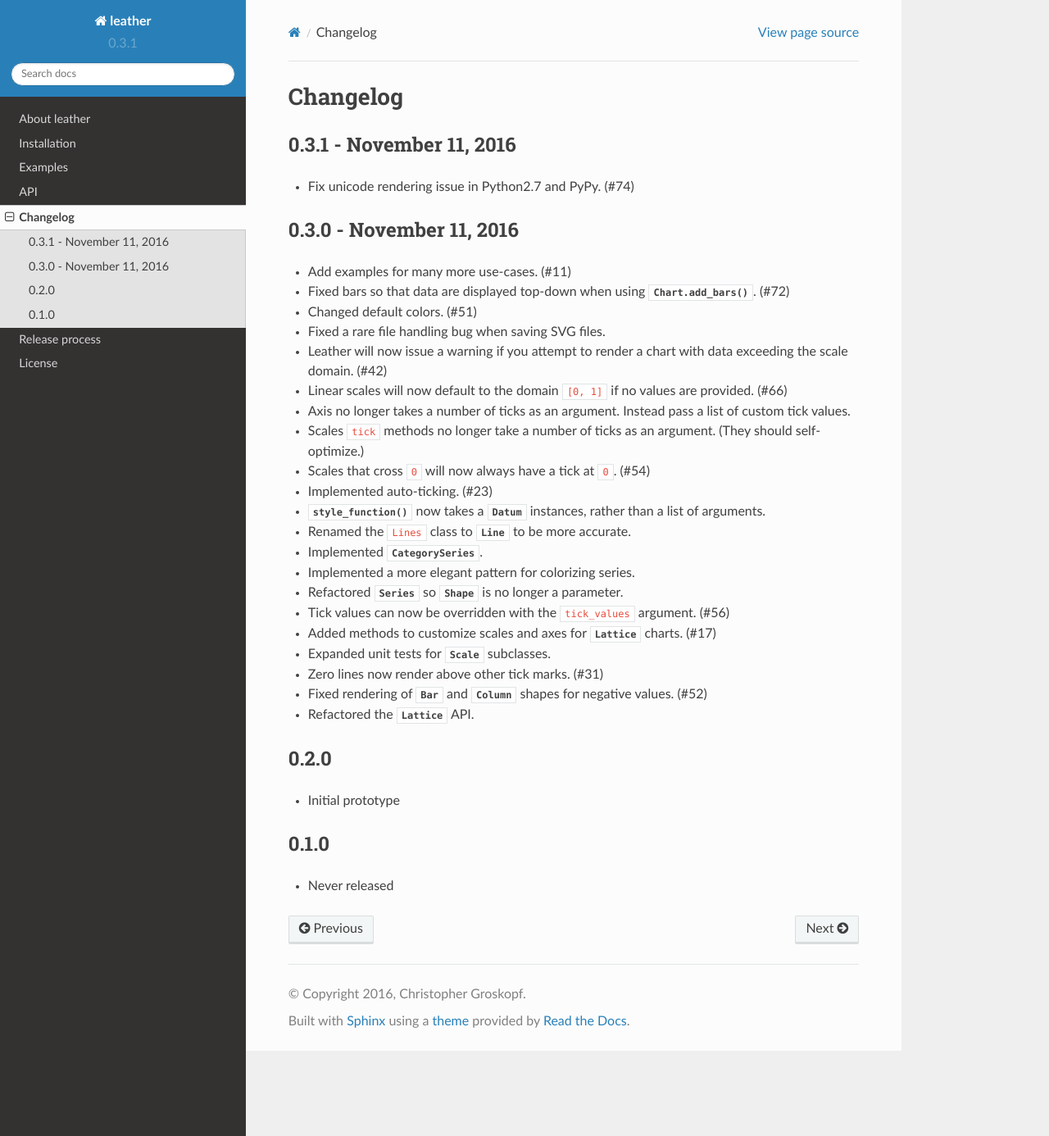
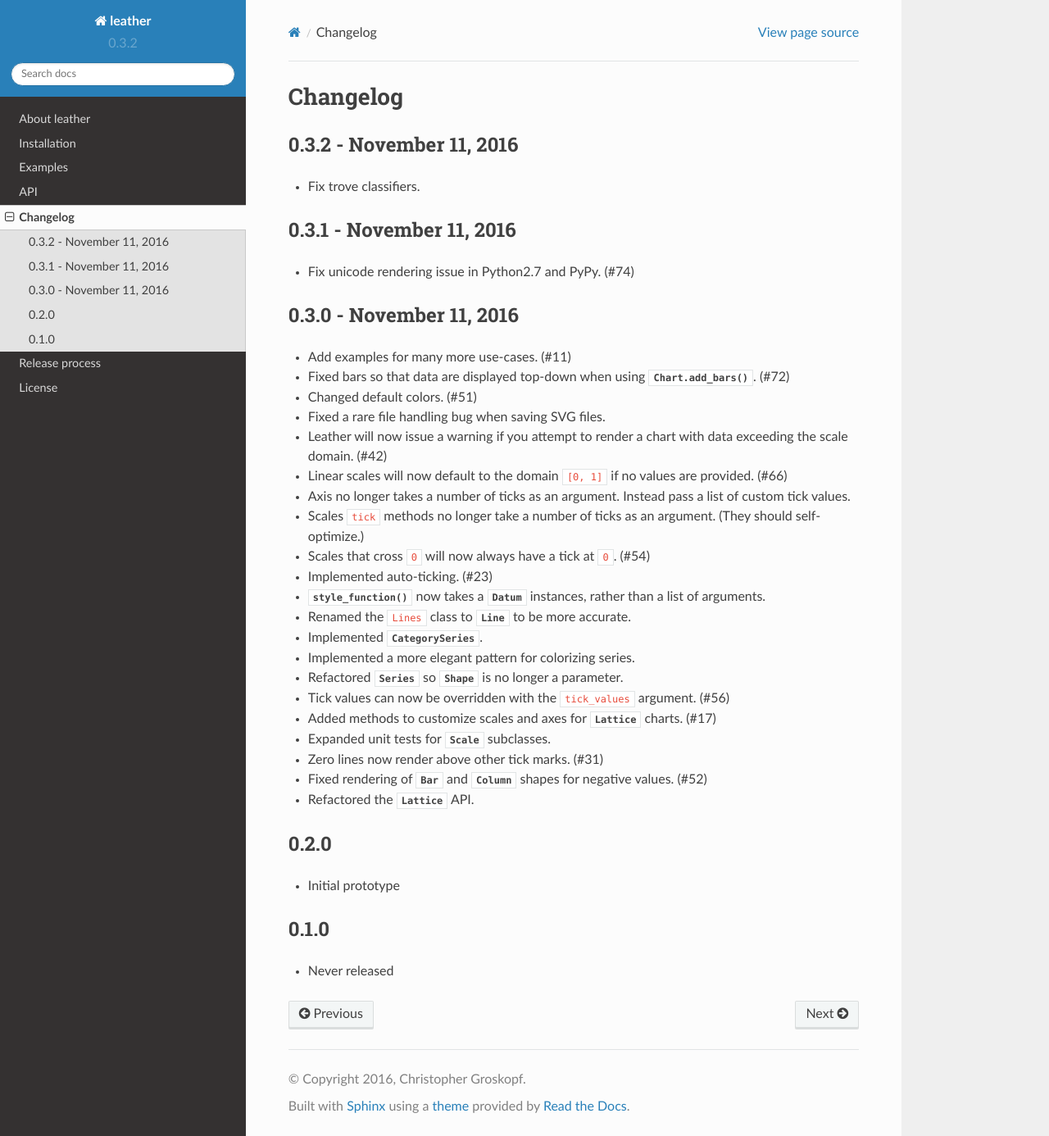
Before and after one commit to wireservice/leather, a Sphinx documentation site: the page built from docs/changelog.rst, in a window 1280 px wide and 1386 px high. Shown: the whole window at 82% size. Built offline with Sphinx 7.4.7 and the Read the Docs theme 2.0.0, drawn with Linux system fonts in a browser that asks for light colours.

Commit message:
Fix broken trove classifier.

```diff
--- a/CHANGELOG.rst
+++ b/CHANGELOG.rst
@@ -1,3 +1,8 @@
+0.3.2 - November 11, 2016
+-------------------------
+
+* Fix trove classifiers.
+
 0.3.1 - November 11, 2016
 -------------------------
 
--- a/docs/conf.py
+++ b/docs/conf.py
@@ -27,8 +27,8 @@
 # Metadata
 project = u'leather'
 copyright = u'2016, Christopher Groskopf'
-version = '0.3.1'
-release = '0.3.1'
+version = '0.3.2'
+release = '0.3.2'
 
 exclude_patterns = ['_build']
 pygments_style = 'sphinx'
--- a/setup.py
+++ b/setup.py
@@ -8,7 +8,7 @@
 
 setup(
     name='leather',
-    version='0.3.1',
+    version='0.3.2',
     description='Python charting for 80% of humans.',
     long_description=open('README.rst').read(),
     author='Christopher Groskopf',
@@ -16,7 +16,7 @@
     url='http://leather.readthedocs.io/',
     license='MIT',
     classifiers=[
-        'Development Status :: 3 Alpha',
+        'Development Status :: 3 - Alpha',
         'Framework :: IPython',
         'Intended Audience :: Developers',
         'Intended Audience :: Science/Research',
```
